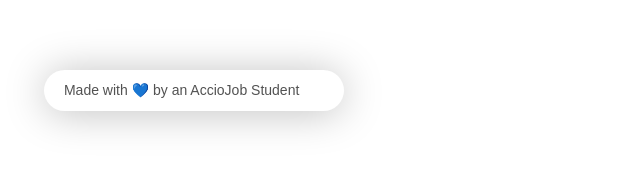
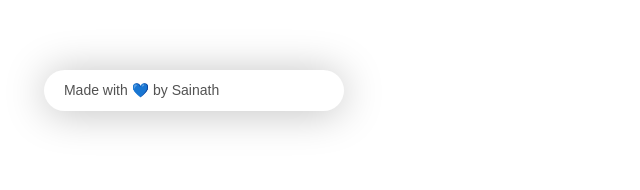
Before and after one commit to sainath161/Sep-module-test, a plain HTML site: page index.html in a window 1280 px wide. Shown: the part 610-800 px from the top of the page, 0-640 px from the left. Drawn offline with nearby package versions, Linux system fonts and the light colour scheme; a web font is replaced by a local one.

Commit message:
final attempt

```diff
--- a/index.html
+++ b/index.html
@@ -216,7 +216,7 @@
           </span>
         </div>
         <div class="made-by">
-          Made with 💙 by an AccioJob Student
+          Made with 💙 by Sainath
         </div>
       </div>
     </div>
```
